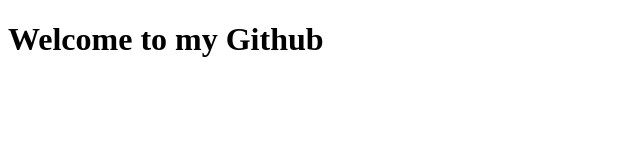
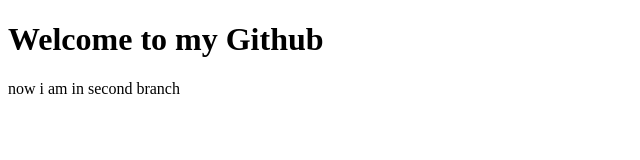
Before and after one commit to BpParvez/my-first-web, a plain HTML site: page index.html in a window 1280 px wide. Shown: the whole page, without its empty margins (0-640 px from the left). Drawn offline with Linux system fonts and the light colour scheme.

Commit message:
second branch

```diff
--- a/index.html
+++ b/index.html
@@ -8,5 +8,6 @@
 </head>
 <body>
     <h1>Welcome to my Github</h1>
+    <p>now i am in second branch</p>
 </body>
 </html>
```
